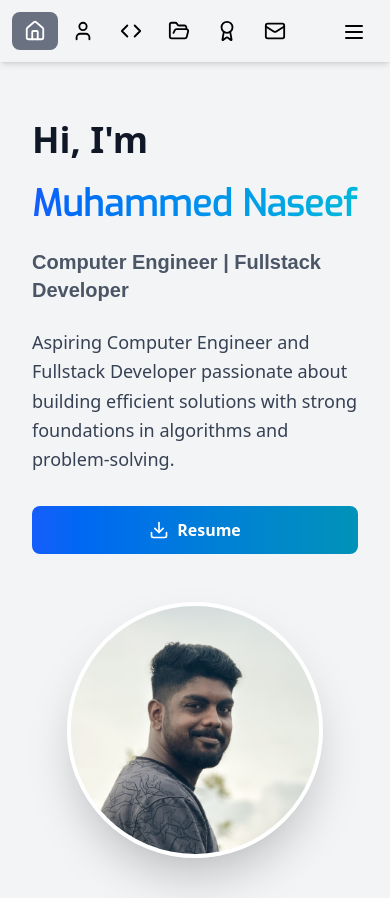
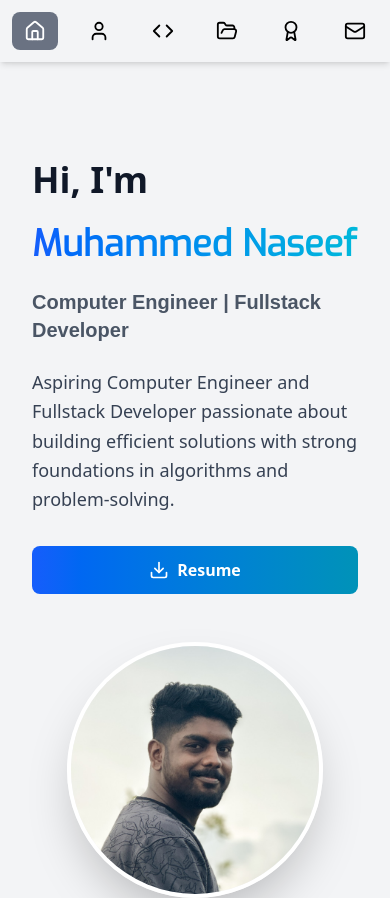
Before and after one commit to mnazfs/Portfolio, a React (Vite) app: page / in a window 390 px wide. Shown: the top 898 px of the page. Built offline with nearby package versions, Linux system fonts and the light colour scheme.

Commit message:
14/09/25

```diff
--- a/src/App.tsx
+++ b/src/App.tsx
@@ -15,15 +15,7 @@ function App() {
       <div className="flex flex-col min-h-screen bg-gray-100">
         <div className="flex flex-1">
           <Sidebar />
-          <div
-            className="
-              flex-1 flex flex-col
-              pt-14          /* Push content down below topbar on mobile */
-              lg:pt-0        /* Remove top padding on large screens */
-              lg:ml-64       /* Push content right for sidebar on desktop */
-              transition-all duration-300
-            "
-          >
+          <div className="flex-1 flex flex-col pt-14 lg:pt-0 lg:ml-64 mt-10 lg:mt-0 transition-all duration-300">
             <main className="flex-1 p-4 lg:p-8">
               <Routes>
                 <Route path="/" element={<Intro />} />
--- a/src/components/Sidebar.tsx
+++ b/src/components/Sidebar.tsx
@@ -24,17 +24,17 @@ const Sidebar = () => {
         className={`lg:hidden fixed top-0 left-0 w-full z-50 flex items-center justify-center gap-6 p-3 shadow-md transition-colors duration-300
         ${isExpanded ? 'bg-black text-gray-200' : 'bg-transparent text-black'}`}
       >
-        {/* Menu Toggle (top-right corner) */}
+        {/* Menu Toggle (top-right corner)
         <button
           onClick={toggleExpand}
           className="absolute right-4 top-3 p-2 rounded-md"
         >
           {isExpanded ? <X size={24} /> : <Menu size={24} />}
-        </button>
+        </button> */}
 
         {/* Collapsed nav icons row */}
         {!isExpanded && (
-          <nav className="flex flex-row justify-between w-full mr-20">
+          <nav className="flex flex-row justify-between w-full">
             {navItems.map(({ path, icon: Icon }) => (
               <NavLink
                 key={path}
@@ -55,7 +55,7 @@ const Sidebar = () => {
       </div>
 
       {/* Expanded full-screen overlay menu */}
-      {isExpanded && (
+      {/* {isExpanded && (
         <motion.div className="lg:hidden fixed inset-0 bg-black text-gray-200 z-40 flex flex-col mt-6 space-y-6 pt-10"
           initial={{ opacity: 0 }}
           animate={{ opacity: 1 }}
@@ -85,7 +85,7 @@ const Sidebar = () => {
             ))}
           </nav>
         </motion.div>
-      )}
+      )} */}
 
       {/* Sidebar for large screens */}
       <div className="hidden lg:flex fixed left-0 top-0 h-full w-64 bg-black text-white z-40 flex-col">
```
